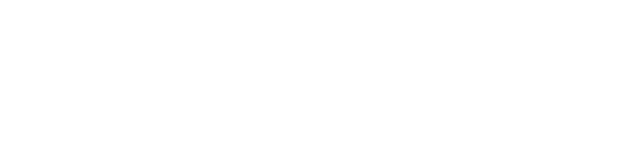
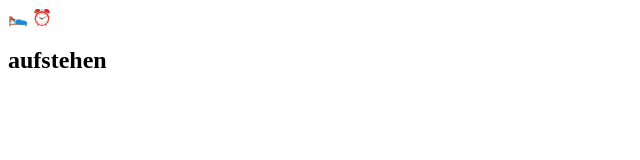
Before and after one commit to StephanPagel/StAnLo-Routine, a plain HTML site: page index.html in a window 1280 px wide. Shown: the whole page, without its empty margins (0-640 px from the left). Drawn offline with Linux system fonts and the light colour scheme.

Commit message:
📺 render current step in dom

```diff
--- a/index.html
+++ b/index.html
@@ -1,4 +1,19 @@
-<script type="module" src="src/index.js"></script>
+<!DOCTYPE html>
+<html lang="en">
+<head>
+    <meta charset="UTF-8">
+    <meta name="viewport" content="width=device-width, initial-scale=1.0">
+    <title>StAnLo routine tracker</title>
+    <link rel="stylesheet" href="src/style.css">
+</head>
+<body>
 
+</body>
+</html>
 <body>
+
+    <main id="app"></main>
+
+    <script type="module" src="src/index.js"></script>
+
 </body>
--- a/src/index.js
+++ b/src/index.js
@@ -1,7 +1,9 @@
 import { loadRoutine, getCurrentStep } from './state.js';
+import { renderStepDisplay } from './ui.js';
 
 document.addEventListener('DOMContentLoaded', async () => {
     await loadRoutine();
     const currentStep = getCurrentStep();
+    renderStepDisplay(currentStep);
     console.log('☝️ is displayed: ', currentStep);
-})
+});
--- /dev/null
+++ b/src/ui.js
@@ -0,0 +1,14 @@
+export function renderStepDisplay(currentStep) {
+    const app = document.getElementById('app');
+
+    if (!currentStep || !app) {
+        console.warn('⚠️ no current step or app element found');
+        return;
+    }
+
+    app.innerHTML = `
+        <div class="emoji">${currentStep.icon}</div>
+        <h2>${currentStep.label}</h2>
+    `;
+    console.log('📺 current step rendered: ', currentStep);
+}
```
